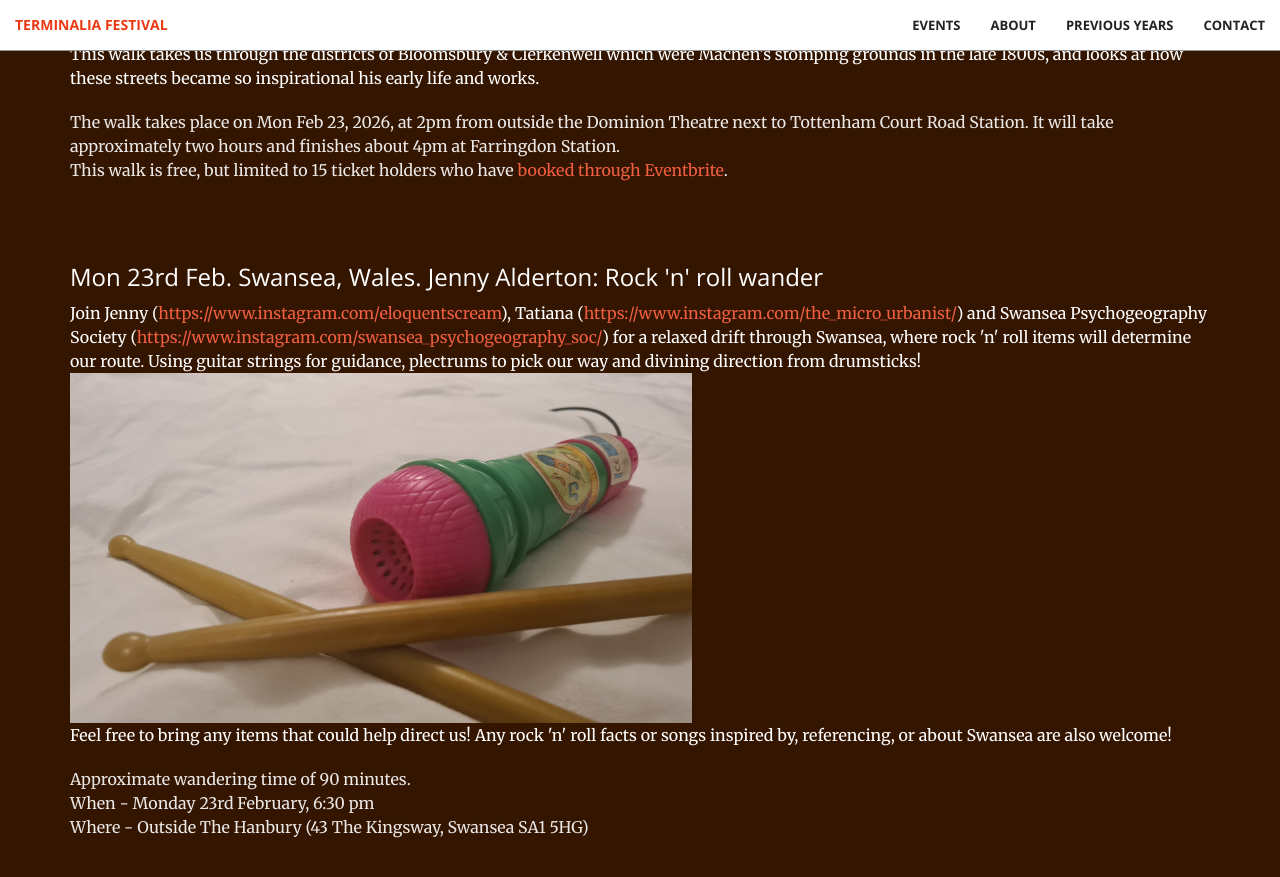
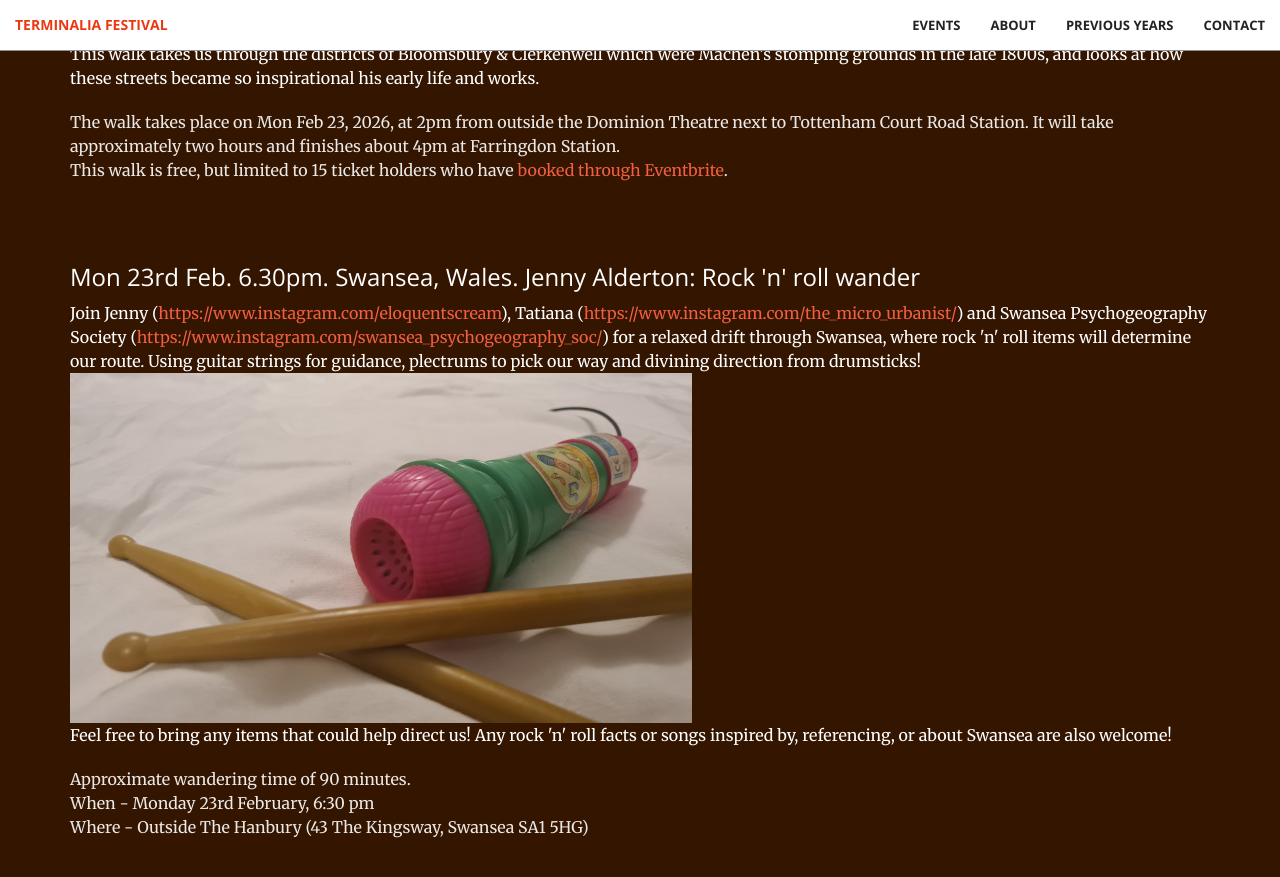
Before and after one commit to timwaters/terminalia, a Jekyll site: the page built from index.html, in a window 1280 px wide and 900 px high, scrolled down 10844 px. Shown: the top 877 px of the window. Built offline with Jekyll 4.4.1, drawn with Linux system fonts in a browser that asks for light colours.

Commit message:
add time

```diff
--- a/_includes/events.html
+++ b/_includes/events.html
@@ -318,7 +318,7 @@ What three words ///fades.curving.rich
 
       <div class="col-lg-12 col-lg-offset-0 text-left event">
 
-        <h3>Mon 23rd Feb. Swansea, Wales. Jenny Alderton: Rock 'n' roll wander</h3>
+        <h3>Mon 23rd Feb. 6.30pm. Swansea, Wales. Jenny Alderton: Rock 'n' roll wander</h3>
 
         <p class="text">
           Join Jenny (<a href="https://www.instagram.com/eloquentscream">https://www.instagram.com/eloquentscream</a>), Tatiana (<a href="https://www.instagram.com/the_micro_urbanist/">https://www.instagram.com/the_micro_urbanist/</a>) and Swansea Psychogeography Society (<a href="https://www.instagram.com/swansea_psychogeography_soc/">https://www.instagram.com/swansea_psychogeography_soc/</a>) for a relaxed drift through Swansea, where rock 'n' roll items will determine our route. Using guitar strings for guidance, plectrums to pick our way and divining direction from drumsticks!<br />
```
